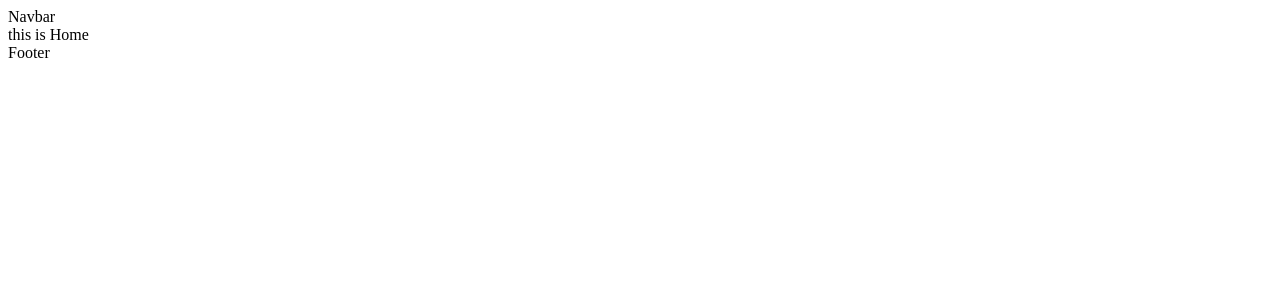
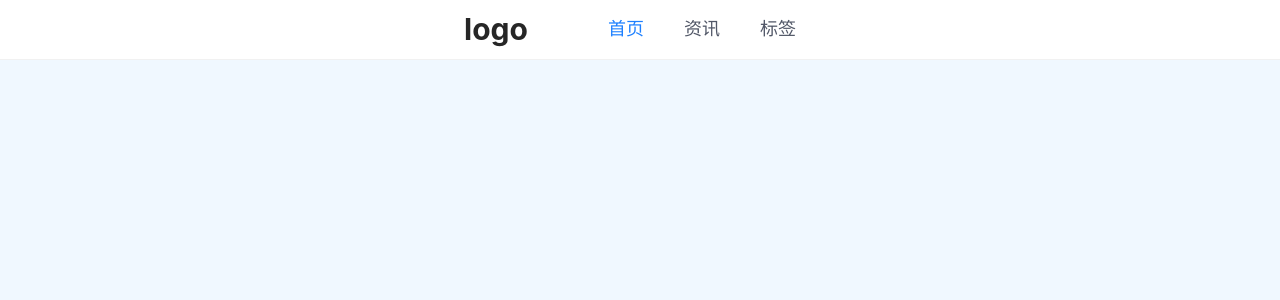
Before and after one commit to kahoohak/next-my-blog, a Next.js app: page / in a window 1280 px wide. Shown: the top 300 px of the page. Built offline with nearby package versions, Linux system fonts and the light colour scheme.

Commit message:
sass install

```diff
--- /dev/null
+++ b/components/layout/config.ts
@@ -0,0 +1,14 @@
+export const navs = [
+  {
+    label: '首页',
+    value: '/',
+  },
+  {
+    label: '资讯',
+    value: '/info',
+  },
+  {
+    label: '标签',
+    value: '/tag',
+  },
+];
--- /dev/null
+++ b/components/layout/index.module.scss
@@ -0,0 +1,34 @@
+.navbar {
+    height: 60px;
+    background-color: #fff;
+    border-bottom: 1px solid #f1f1f1;
+    display: flex;
+    align-items: center;
+    justify-content: center;
+
+    .logoArea {
+        font-size: 30px;
+        font-weight: bolder;
+        margin-right: 60px;
+    }
+
+    .linkArea {
+        a {
+            font-size: 18px;
+            padding: 0 20px;
+            color: #515767;
+        }
+
+        .active {
+            color: #1e80ff;
+        }
+    }
+
+    .operationArea {
+        margin-left: 150px;
+
+        button {
+            margin-right: 20px;
+        }
+    }
+}
--- a/components/layout/index.tsx
+++ b/components/layout/index.tsx
@@ -1,15 +1,27 @@
 import type { NextPage } from 'next';
-import Navbar from '@/components/Navbar';
-import Footer from '@/components/Footer';
+import Link from 'next/link';
+import { useRouter } from 'next/router';
+import { navs } from './config';
+import styles from './index.module.scss';
 
-const Layout: NextPage = ({ children }) => {
+const Navbar: NextPage = () => {
+  const { pathname } = useRouter();
+  console.log(pathname);
+
   return (
-    <div>
-      <Navbar />
-      <main>{children}</main>
-      <Footer />
+    <div className={styles.navbar}>
+      <section className={styles.logoArea}>logo</section>
+      <section className={styles.linkArea}>
+        {navs?.map((nav) => (
+          <Link key={nav?.label} href={nav?.value}>
+            <a className={pathname === nav.value ? styles.active : ''}>
+              {nav?.label}
+            </a>
+          </Link>
+        ))}
+      </section>
     </div>
   );
 };
 
-export default Layout;
+export default Navbar;
--- a/package.json
+++ b/package.json
@@ -9,6 +9,7 @@
     "lint": "next lint"
   },
   "dependencies": {
+    "antd": "^4.18.7",
     "next": "12.0.10",
     "react": "17.0.2",
     "react-dom": "17.0.2",
@@ -20,6 +21,7 @@
     "@types/react": "17.0.39",
     "eslint": "^8.9.0",
     "eslint-config-next": "12.0.10",
+    "sass": "^1.49.7",
     "stylelint": "^14.5.0",
     "stylelint-config-standard-scss": "^3.0.0",
     "typescript": "4.5.5"
--- a/styles/globals.css
+++ b/styles/globals.css
@@ -0,0 +1,12 @@
+@import "antd/dist/antd.css";
+
+body {
+  background-color: aliceblue;
+}
+
+.content-layout {
+  width: 1080px;
+  margin: 0 auto;
+  background-color: #fff;
+  padding: 20px;
+}
```
Also changed, not shown: 1 other file (tests, documents, lock files or other folders).
